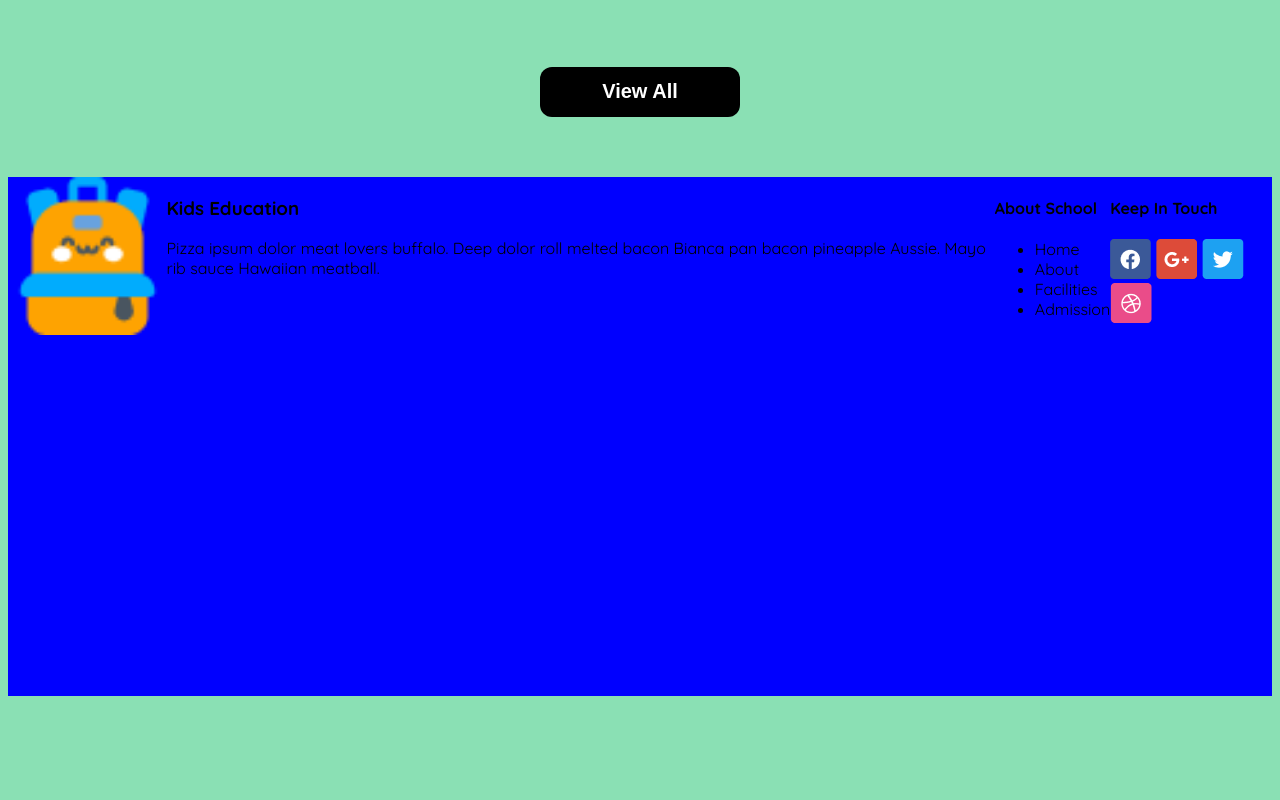
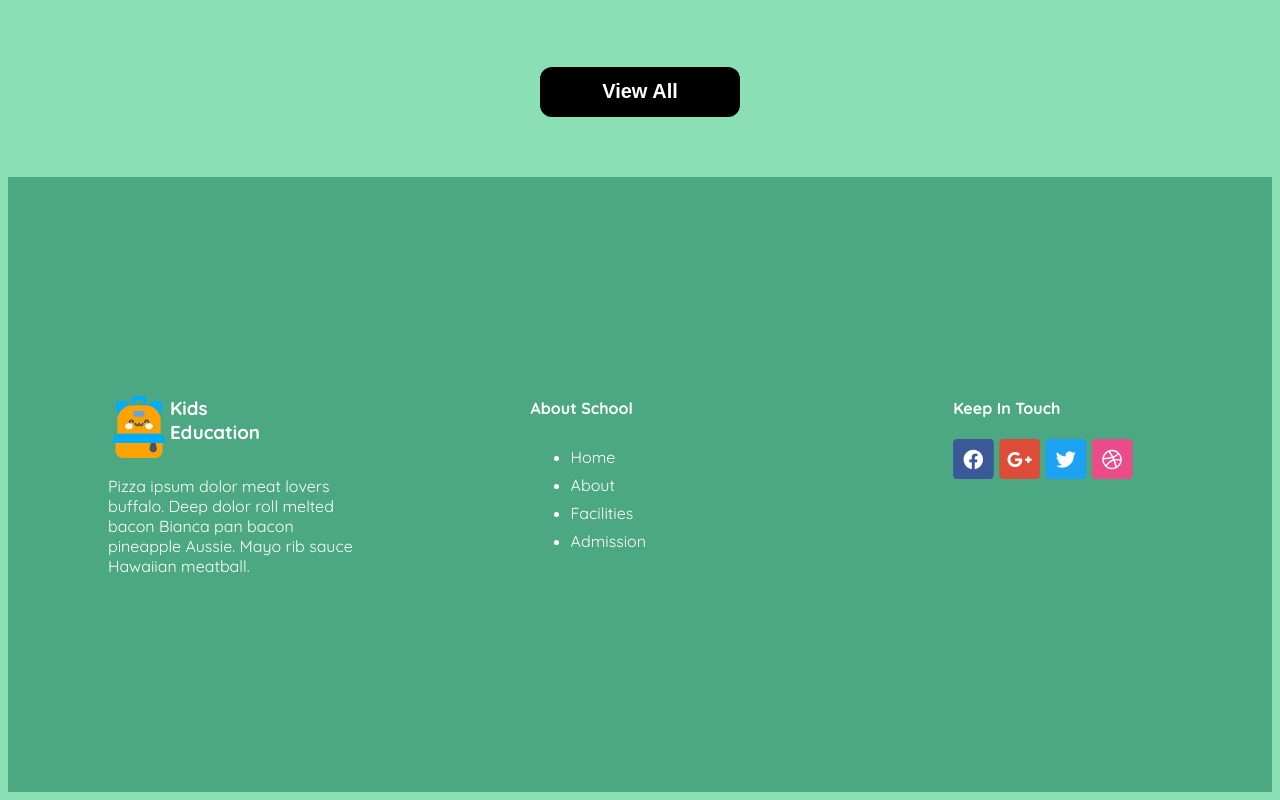
Before and after one commit to nur412579/assignment-2, a plain HTML site: page index.html in a window 1280 px wide. Shown: the part 2662-3462 px from the top of the page. Before the commit the page ends 3366 px from the top, so only its background shows below. Drawn offline with Linux system fonts and the light colour scheme.

Commit message:
divice  cariculam add html

```diff
--- a/index.html
+++ b/index.html
@@ -112,15 +112,12 @@
 
     <footer>
         <div class="footer-head desplay-flex">
-            <div class="footer-container desplay-flex">
-                <img src="assets/logo.png" alt="">
-            <div>
-                <h3 class="footer-title">Kids
+            <div class="footer-container">
+                <h3 class="footer-title desplay-flex"><img src="assets/logo.png" alt="">Kids <br>
                     Education</h3>
-                <p class="footer-description">Pizza ipsum dolor meat lovers buffalo. Deep dolor roll melted bacon Bianca pan bacon pineapple Aussie. Mayo rib sauce Hawaiian meatball.</p>
+                <p class="footer-section footer-description">Pizza ipsum dolor meat lovers buffalo. Deep dolor roll melted bacon Bianca pan bacon pineapple Aussie. Mayo rib sauce Hawaiian meatball.</p>
             </div>
-            </div>
-            <div class="footer-container2">
+            <div class="footer-section footer-container2">
                 <h4 class="footer-title">About School</h4>
                 <ul>
                     <li class="footer-list">Home</li>
@@ -129,7 +126,7 @@
                     <li class="footer-list">Admission</li>
                 </ul>
             </div>
-            <div class="footer-container3">
+            <div class="footer-section footer-container3">
                 <h4 class="footer-title">Keep In Touch</h4>
                 <div class="icon-footer">
                     <img src="assets/fb.png" alt="">
--- a/style/style.css
+++ b/style/style.css
@@ -271,24 +271,47 @@ height: 476.78px;
 /* footer section */
 
 footer {
-    height:  519px;
-    background-color: blue;
+    background-color: rgba(38, 133, 100, 0.617);
+    color: #ffffff;
     margin: 0 auto;
     margin-top: 60px;
 }
 .footer-head {
     justify-content: center;
-
+    gap: 40px;
+    padding-top: 200px;
+    padding-left: 100px;
+    padding-bottom: 200px;
 }
 .footer-container {
+    width: 480px;
+    gap: 30px;
+    justify-content: center;
+}
+.footer-container2{
+    width: 480px;
+}
+.footer-container2 ul >  li {
+    padding-top: 8px;
+}
+.footer-container3 {
+    width: 400px;
+}
+.footer-description {
+    width: 250px;
+}
 
-}
 /* device @ */
 @media screen and (max-width: 576px) {
- .mid-filder, .mid-container, .banner, nav, nav>ul{
+ .mid-filder, .mid-container, .banner, .footer-head,  nav, nav>ul{
         flex-direction: column;
     }
-
+    .div-stores {
+        grid-template-columns: repeat(1, 1fr);
+    }
+    .our-div {
+        display: none;
+    }
     .school {
         display: none;
     }
```
